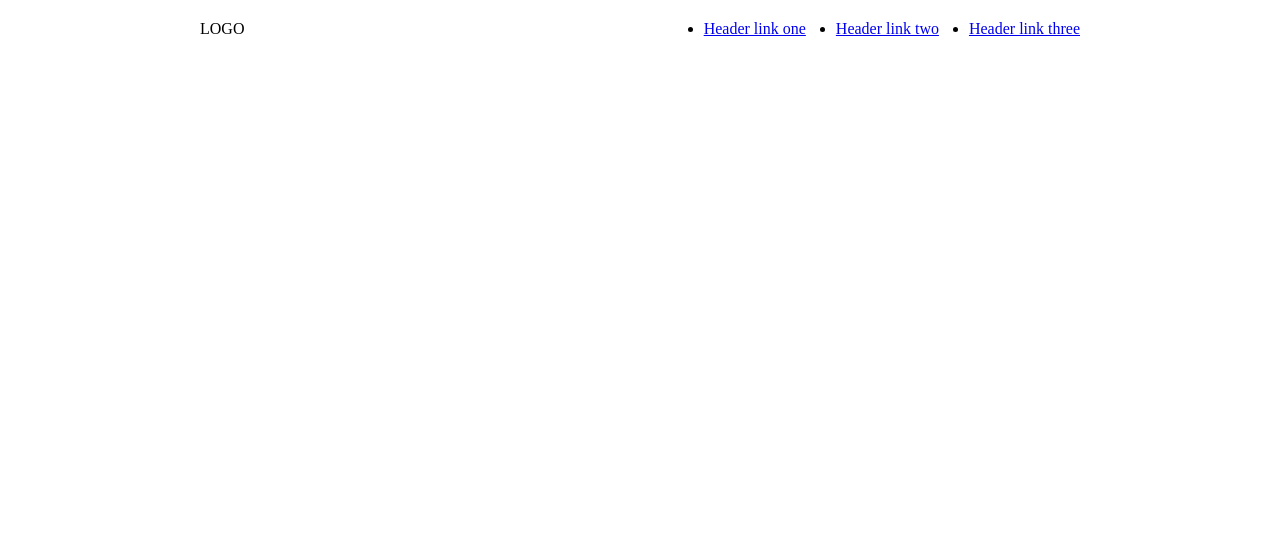
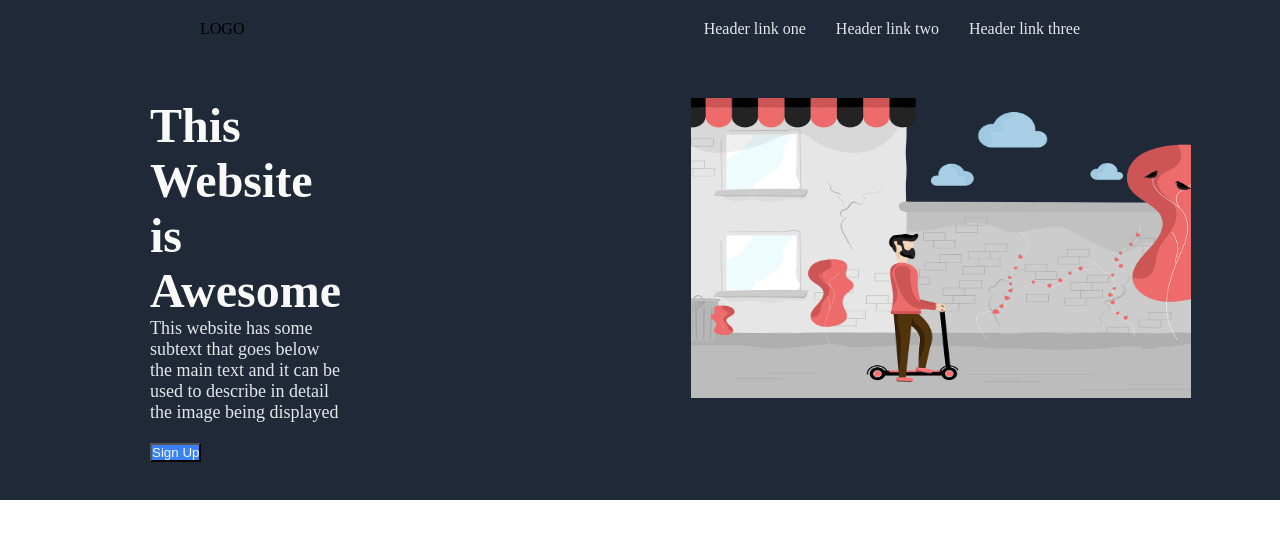
Before and after one commit to symonogwe/Flexbox-task, a plain HTML site: page index.html in a window 1280 px wide. Drawn offline with Linux system fonts and the light colour scheme.

Commit message:
Add hero image and style to hero elements added the hero scooter image and begun styling the hero elements and image

```diff
--- a/index.html
+++ b/index.html
@@ -23,6 +23,23 @@
           </ul>
         </div>
       </div>
+      <div class="hero-content">
+        <div class="left-hero">
+          <div class="text-hero">This Website is Awesome</div>
+          <div class="subtext-hero">
+            This website has some subtext that goes below the main text and it
+            can be used to describe in detail the image being displayed
+          </div>
+          <button class="hero-button">Sign Up</button>
+        </div>
+        <div class="right-hero">
+          <img
+            class="hero-image"
+            src="/images/hero-scooter.png"
+            alt="man riding scooter"
+          />
+        </div>
+      </div>
     </div>
   </body>
 </html>
--- a/styles.css
+++ b/styles.css
@@ -4,13 +4,60 @@
     padding: 0px;
 }
 
+.hero {
+    background-color: #1F2937;
+    height: 500px;
+}
+
 .header {
     display: flex;
     justify-content: space-between;
-    margin: 20px 200px;
+    padding: 20px 200px;
 }
 
 .header-right ul {
     display: flex;
     gap: 30px;
 }
+
+.hero-content {
+    display: flex;
+    gap: 350px;
+    padding: 40px 150px 0px 150px;
+}
+
+.left-hero {
+    width: 400px;
+    flex-wrap: wrap;
+}
+
+.hero-image {
+    width: 500px;
+    height: 300px;
+}
+
+.hero-button {
+    background-color: #3882F6;
+    color: #F9FAF8;
+    margin-top: 20px;
+}
+
+.header-right a {
+    text-decoration: none;
+    color: #E5E7EB;
+}
+
+.header-right li {
+    list-style-type: none;
+}
+
+.text-hero {
+    font-size: 48px;
+    font-weight: bolder;
+    color: #F9FAF8;
+}
+
+.subtext-hero {
+    font-size: 18px;
+    color: #E5E7EB;
+}
```
Also changed, not shown: images/hero-scooter.png (added).
